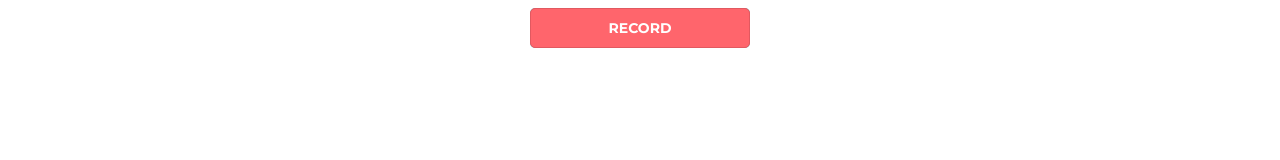
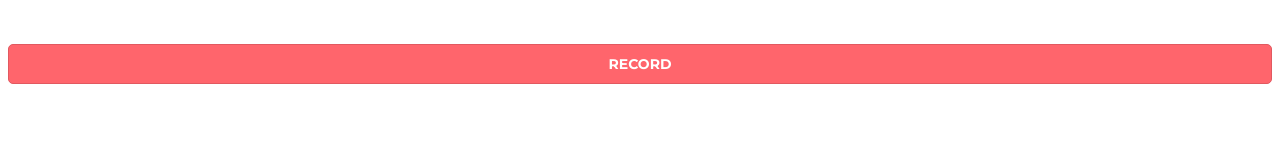
Before and after one commit to iamgroot42/Magnacle, a browser extension: page Backend/voice_auth/index.html in a window 1280 px wide. Drawn offline with Linux system fonts and the light colour scheme.

Commit message:
Fixed Record button layout

```diff
--- a/Backend/voice_auth/index.html
+++ b/Backend/voice_auth/index.html
@@ -44,7 +44,7 @@
 }
 
 
-.login-block button {
+.login-block button, #record{
     width: 100%;
     height: 40px;
     background: #ff656c;
@@ -63,9 +63,9 @@
 	</style>
 </head>
 <body>
-<div class="login-block">
+<br/>
+<br/>
 		<button id="record" onclick="toggleRecording(this);"> Record </button>
-</div>
 	<form id="wavUp" method="post" action="https://voicetools-api.knurld-demo.com/rest/file/upload" enctype="multipart/form-data" hidden>
 	<!-- <form id="wavUp" method="post" action="https://potato-server.herokuapp.com/upload" enctype="multipart/form-data" hidde> -->
 	</form>
```
Also changed, not shown: Extension/authenticate.html (+1 -1 lines).
